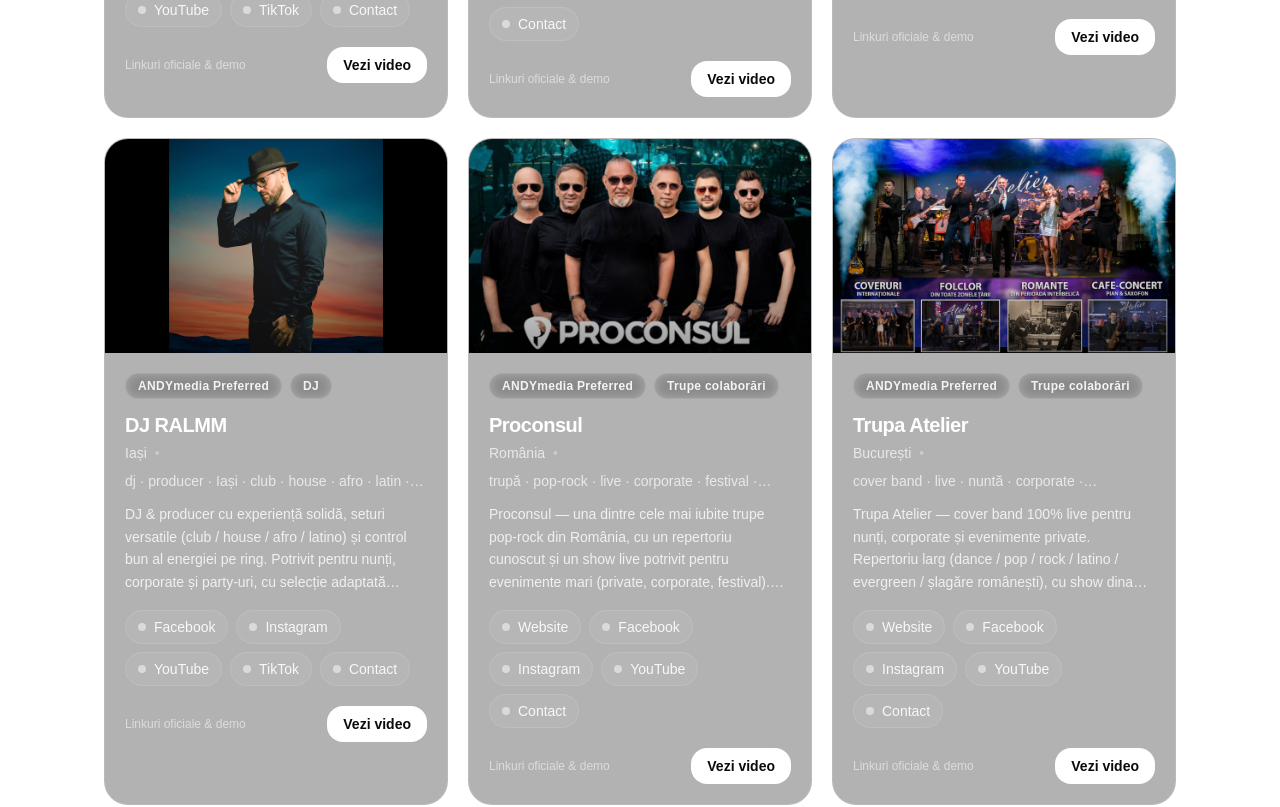
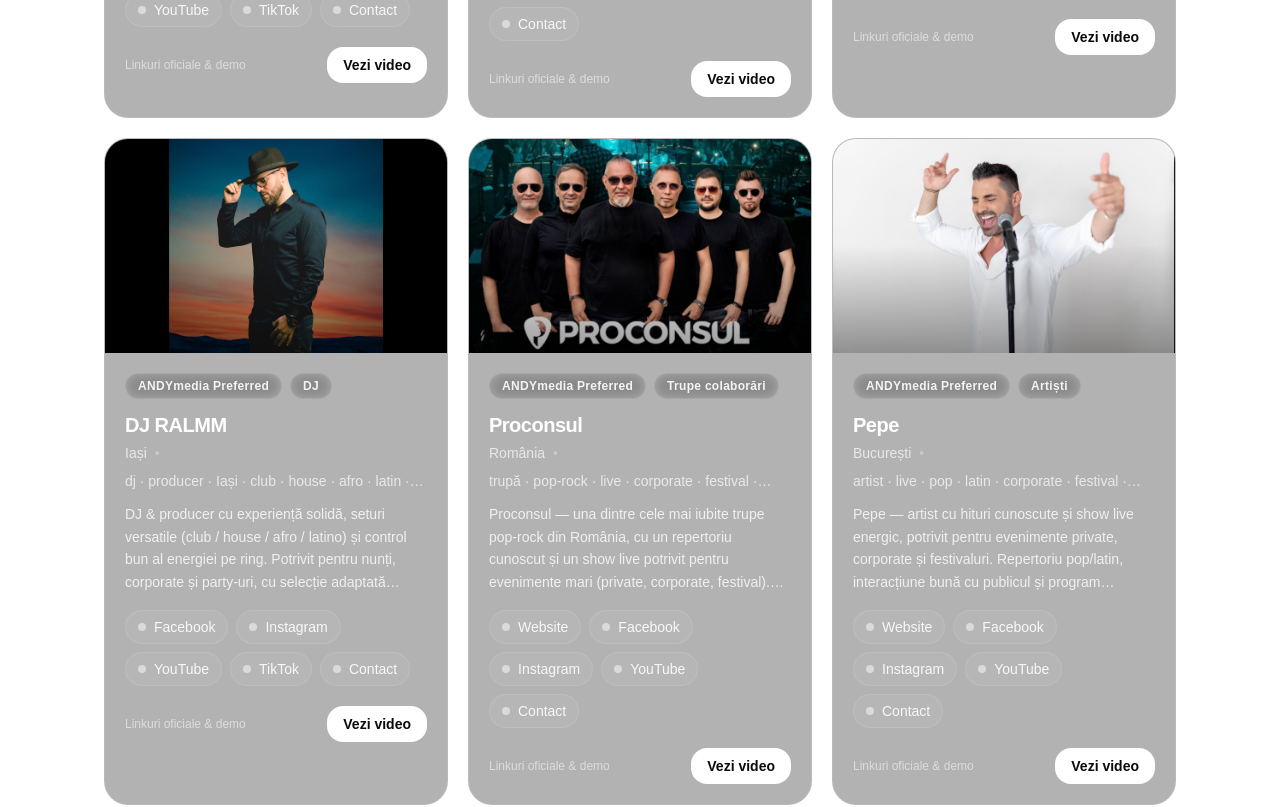
Before and after one commit to stoicaandy/andymedia-site, a Next.js app: page /parteneri in a window 1280 px wide. Shown: the part 1840-2647 px from the top of the page. Built offline with nearby package versions, Linux system fonts and the light colour scheme; no server answers.

Commit message:
Add partner: Pepe

```diff
--- a/app/parteneri/PartnersClient.tsx
+++ b/app/parteneri/PartnersClient.tsx
@@ -151,6 +151,26 @@ const PARTNERS: Partner[] = [
       "https://wa.me/40723310310?text=Salut%21%20ANDYmedia%20a%20recomandat%20contactul%20dumneavoastr%C4%83.%20V%C4%83%20rog%20s%C4%83-mi%20trimite%C8%9Bi%20disponibilitatea%20%C8%99i%20o%20ofert%C4%83%20orientativ%C4%83%20pentru%20eveniment%20(data%2Foras%2Fora%C8%99%2Finterval).%20Mul%C8%9Bumesc%21",
   },
   youtubeEmbed: "https://youtu.be/AbSgSofD3Us",
+},
+{
+  id: "pepe",
+  name: "Pepe",
+  city: "București",
+  category: "Artiști",
+  priority: 7,
+  description:
+    "Pepe — artist cu hituri cunoscute și show live energic, potrivit pentru evenimente private, corporate și festivaluri. Repertoriu pop/latin, interacțiune bună cu publicul și program adaptabil (format eveniment). Booking: 0722 825 860.",
+  image: "/parteneri/pepe.jpg",
+  tags: ["artist", "live", "pop", "latin", "corporate", "festival", "evenimente", "București"],
+  links: {
+    website: "https://pepe.ro/",
+    facebook: "https://www.facebook.com/PepeOnline/",
+    instagram: "https://www.instagram.com/official_pepe/",
+    youtube: "https://www.youtube.com/channel/UCeEHd3DVXGm4NNxaDDZngKQ",
+    contact:
+      "https://wa.me/40722825860?text=Salut%21%20ANDYmedia%20a%20recomandat%20contactul%20dumneavoastr%C4%83.%20V%C4%83%20rog%20s%C4%83-mi%20trimite%C8%9Bi%20disponibilitatea%20%C8%99i%20o%20ofert%C4%83%20orientativ%C4%83%20pentru%20eveniment%20(data%2Foras%2Fora%C8%99%2Finterval).%20Mul%C8%9Bumesc%21",
+  },
+  youtubeEmbed: "https://youtu.be/3RcKxlbcXmY",
 },
 {
   id: "dj-ralmm-iasi",
```
Also changed, not shown: public/parteneri/pepe.jpg (added).
